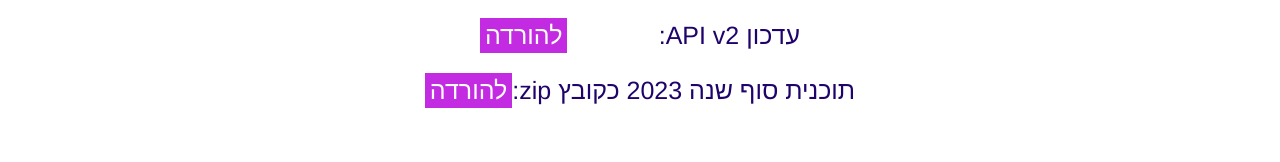
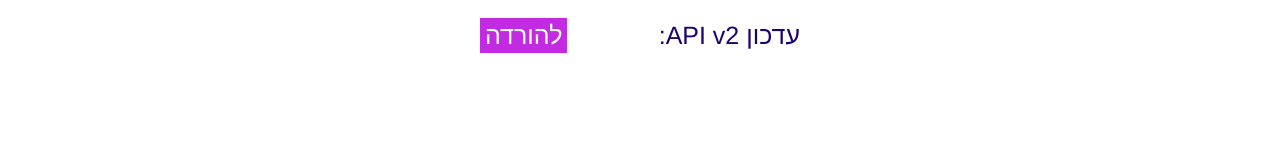
Before and after one commit to itaytzdaka/metal-client, a Vue app: page /form14.htm in a window 1280 px wide. Shown: the part 157-319 px from the top of the page. Built offline with nearby package versions, Linux system fonts and the light colour scheme.

Commit message:
rename download files

```diff
--- a/src/components/Downloads.vue
+++ b/src/components/Downloads.vue
@@ -2,11 +2,11 @@
   <div class="downloads">
     <h1>הורדות</h1>
     <div class="downloads-container">
+      <!-- <div>
+        <p>עדכון API v2:</p><a href="/downloads/m2023.exe" download>להורדה</a>
+      </div> -->
       <div>
-        <p>עדכון API v2:</p><a href="/downloads/m2023.exe" download>להורדה</a>
-      </div>
-      <div>
-        <p>תוכנית סוף שנה 2023 כקובץ zip:</p><a href="/downloads/m2023.zip" download>להורדה</a>
+        <p>עדכון API v2:</p><a href="/downloads/apiv2.zip" download>להורדה</a>
       </div>
     </div>
   </div>
```
Also changed, not shown: 1 other file (tests, documents, lock files or other folders).
